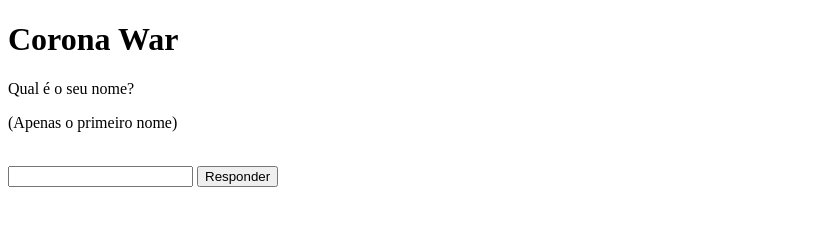
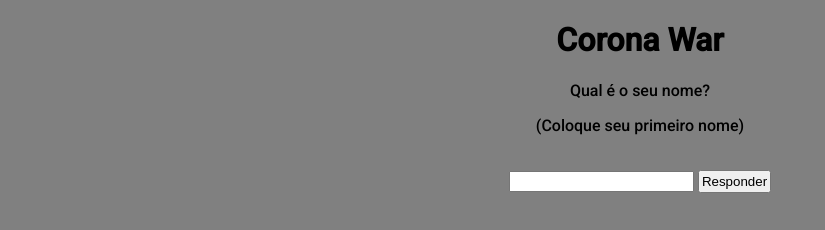
Before and after one commit to Rafael-Siilva/exercicio_js, a plain HTML site: page jogo.html in a window 1280 px wide. Shown: the whole page, without its empty margins (0-825 px from the left). Drawn offline with Linux system fonts and the light colour scheme.

Commit message:
alteração no jogo

```diff
--- a/jogo.html
+++ b/jogo.html
@@ -3,6 +3,8 @@
 <head>
     <meta charset="UTF-8">
     <meta name="viewport" content="width=device-width, initial-scale=1.0">
+    <link rel="stylesheet" href="style.css">
+    <link href="https://fonts.googleapis.com/css2?family=Roboto:wght@500&display=swap" rel="stylesheet">
 
 
 
@@ -12,7 +14,7 @@
     <body class="animation-up">
     <h1>Corona War</h1>
     <p>Qual é o seu nome?</p>
-    <p class="small">(Apenas o primeiro nome)</p>
+    <p class="small">(Coloque seu primeiro nome)</p>
     <br>
     <input type="text" id="name">
     <button onclick="iniciar()">Responder</button>
--- /dev/null
+++ b/style.css
@@ -0,0 +1,9 @@
+body {
+    background: gray;
+    text-align: center;
+    font-family: 'Roboto', sans-serif;
+}
+
+button {
+    padding: 2px;
+}
```
